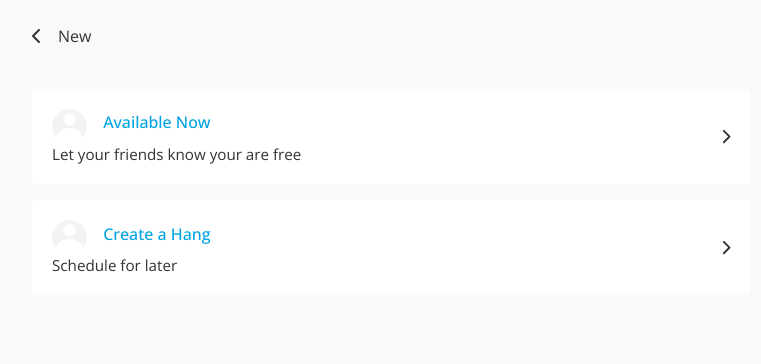
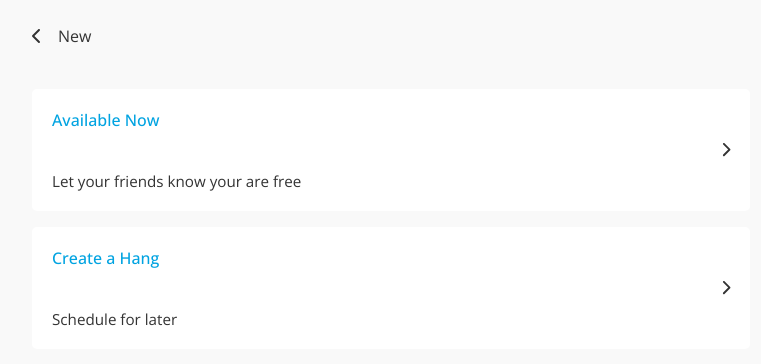
Before and after one commit to franfercalderon/hang-client, a React (Create React App) app: page /create in a window 1280 px wide. Shown: the top 364 px of the page, without its empty margins (249-1010 px from the left). Built offline with nearby package versions, Linux system fonts and the light colour scheme; no server answers.

Commit message:
working on feed cards to display friends events

```diff
--- a/src/components/FeedCard/FeedCard.js
+++ b/src/components/FeedCard/FeedCard.js
@@ -19,8 +19,11 @@ export default function FeedCard({ title, descritpion, starts, ends, location, a
     return(
         <div className={`rounded cta-card ${ !ctaText ? 'pointer' : ''}`} onClick={ !ctaText ? action : undefined }>
             <div className="body-container">
-                <div className="title-container">
-                    <img src={ userImg ? userImg : '/images/defaultProfile.jpg' } alt={ userName } className="profile-img-min"/>
+                <div className="title-container mb-2">
+                    {
+                        userImg &&
+                        <img src={ userImg} alt={ userName } className="profile-img-min"/>
+                    }
                     <h3 className="font-big">{ title }</h3>
                 </div>
                 {
--- a/src/styles/variables.sass
+++ b/src/styles/variables.sass
@@ -276,6 +276,15 @@ select:active
 .mt-4
     margin-top: 4rem
 
+.mb-2
+    margin-bottom: 2rem
+
+.mb-3
+    margin-bottom: 3rem
+
+.mb-4
+    margin-bottom: 4rem
+
 .hang-alert-container .btn
     padding: 0.5rem 1.2rem
     border-radius: 500px
```
